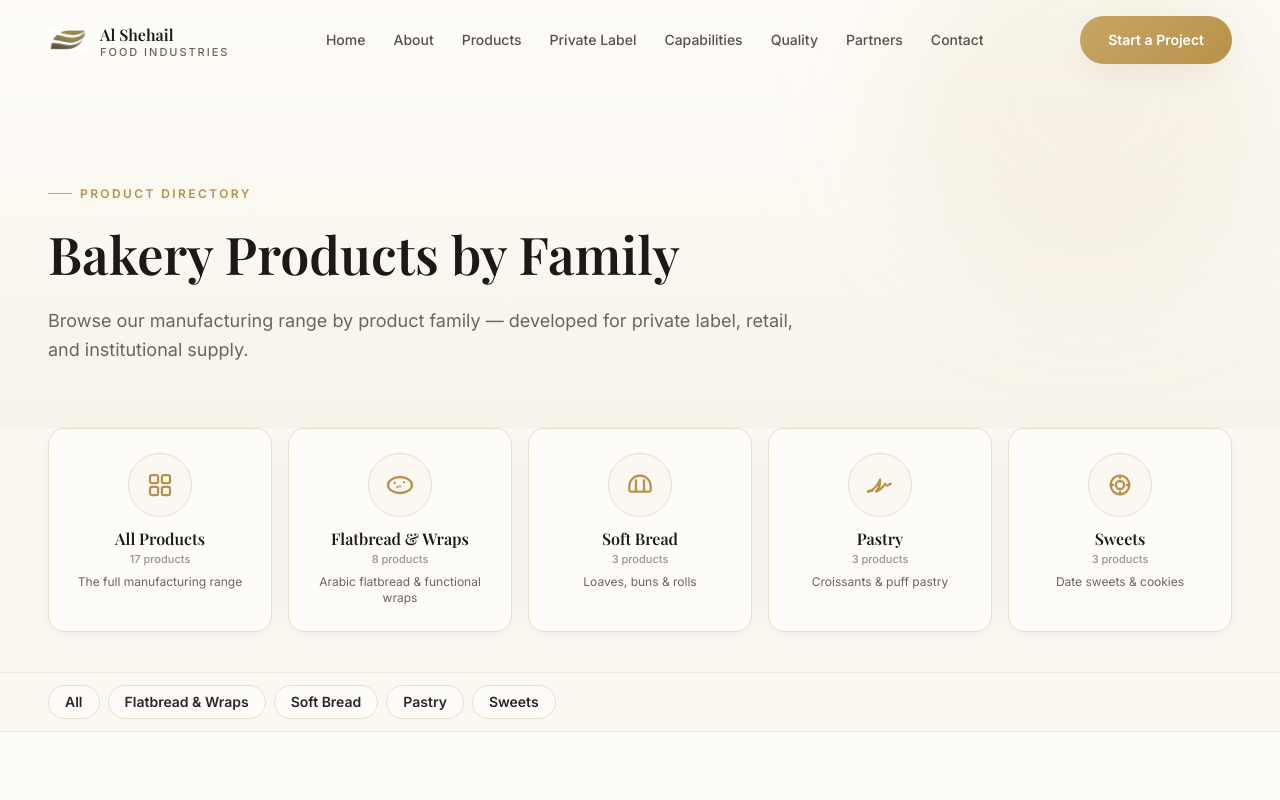
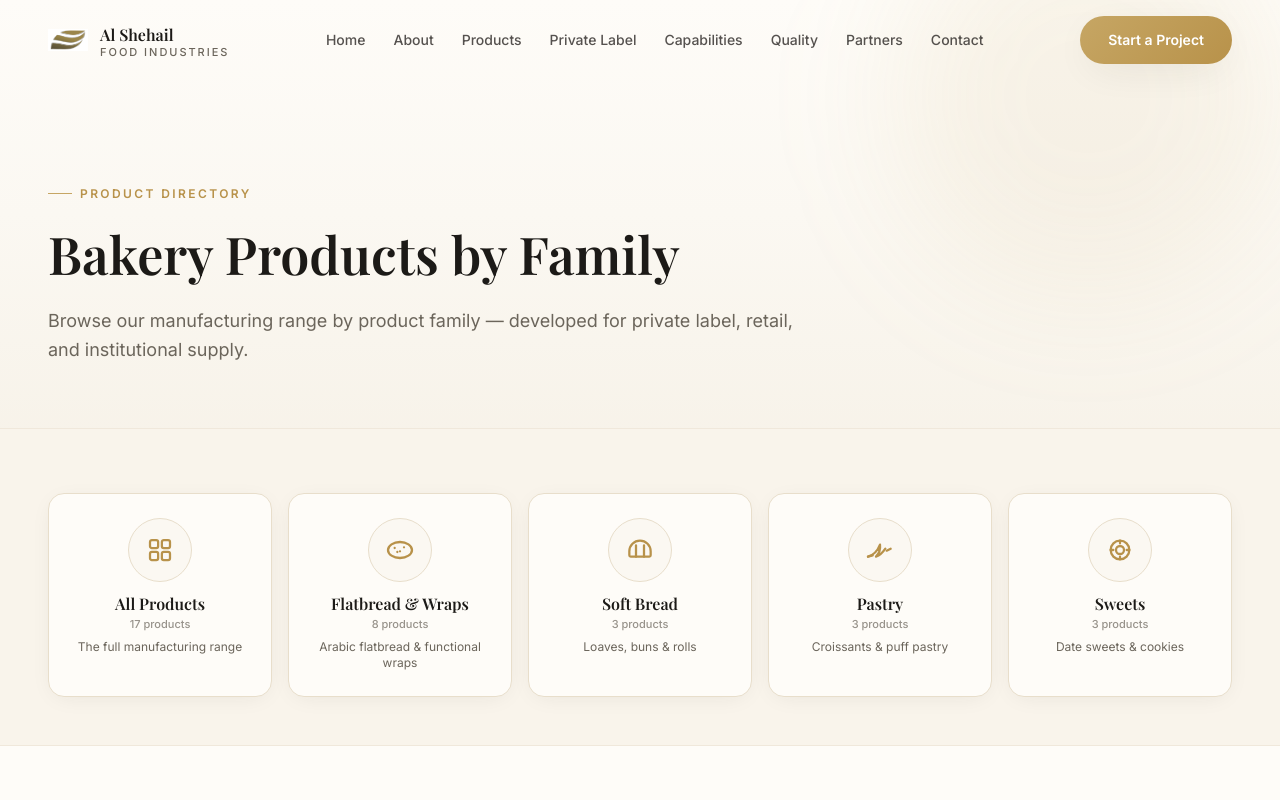
Before and after one commit to Ma7mdYehia/al-shehail-food-industry-landing-page, a Next.js app: page /products in a window 1280 px wide. Shown: the top 800 px of the page. Built offline with nearby package versions, Linux system fonts and the light colour scheme; a web font is replaced by a local one.

Commit message:
Refine products family directory spacing and sticky nav
Co-Authored-By: Claude Opus 4.8 <noreply@anthropic.com>
Claude-Session: https://claude.ai/code/session_01FYCJKz6WipxMBpvd4besZg

```diff
--- a/app/products/page.tsx
+++ b/app/products/page.tsx
@@ -4,6 +4,7 @@ import Header from "@/components/Header";
 import Footer from "@/components/Footer";
 import ProductCard from "@/components/ProductCard";
 import ProductIcon, { type ProductIconType } from "@/components/ProductIcon";
+import ProductFamilyStickyNav from "@/components/products/ProductFamilyStickyNav";
 import { products, productsByCategory } from "@/lib/products";
 
 export const metadata: Metadata = {
@@ -129,8 +130,12 @@ export default function ProductsPage() {
           </div>
         </section>
 
-        {/* 2. Product Family Directory */}
-        <section id="product-families" className="scroll-mt-24 pb-4">
+        {/* 2. Product Family Directory — a distinct soft beige band, set lower
+            with extra breathing room below the hero. */}
+        <section
+          id="product-families"
+          className="scroll-mt-24 border-y border-sand/50 bg-beige/35 pt-12 pb-12 sm:pt-14 lg:pt-16"
+        >
           <div className="container-x">
             <div className="grid grid-cols-2 gap-4 sm:grid-cols-3 lg:grid-cols-5">
               <FamilyCard
@@ -160,31 +165,9 @@ export default function ProductsPage() {
           </div>
         </section>
 
-        {/* Sticky quick-jump nav — sits under the fixed header */}
-        <nav
-          aria-label="Product families"
-          className="sticky top-20 z-40 mt-6 border-y border-sand/60 bg-cream/90 backdrop-blur"
-        >
-          <div className="container-x">
-            <div className="flex gap-2 overflow-x-auto py-3 [-ms-overflow-style:none] [scrollbar-width:none] [&::-webkit-scrollbar]:hidden">
-              <a
-                href="#product-directory"
-                className="flex-none rounded-full border border-sand bg-warmwhite px-4 py-1.5 text-sm font-semibold text-charcoal transition-colors hover:border-champagne hover:text-gold"
-              >
-                All
-              </a>
-              {productsByCategory.map(({ category }) => (
-                <a
-                  key={category.slug}
-                  href={`#${category.slug}`}
-                  className="flex-none whitespace-nowrap rounded-full border border-sand bg-warmwhite px-4 py-1.5 text-sm font-semibold text-charcoal transition-colors hover:border-champagne hover:text-gold"
-                >
-                  {category.name}
-                </a>
-              ))}
-            </div>
-          </div>
-        </nav>
+        {/* Sticky quick-jump nav — hidden while the family cards are visible,
+            then pinned under the header once scrolled past them. */}
+        <ProductFamilyStickyNav />
 
         {/* 3. Grouped product sections */}
         <div id="product-directory" className="scroll-mt-36">
--- /dev/null
+++ b/components/products/ProductFamilyStickyNav.tsx
@@ -0,0 +1,61 @@
+"use client";
+
+import { useEffect, useState } from "react";
+import { productsByCategory } from "@/lib/products";
+
+// Sticky quick-jump nav for the /products directory. It stays hidden while the
+// Product Family Directory cards (#product-families) are visible, then fades in
+// pinned under the header once the user scrolls past them. Uses a single
+// IntersectionObserver (no scroll-event spam) and `fixed` positioning so it
+// reserves no layout space while hidden.
+export default function ProductFamilyStickyNav() {
+  const [visible, setVisible] = useState(false);
+
+  useEffect(() => {
+    const target = document.getElementById("product-families");
+    if (!target) return;
+
+    const observer = new IntersectionObserver(
+      ([entry]) => setVisible(!entry.isIntersecting),
+      // Offset the top by the fixed header height so the nav reveals exactly as
+      // the family cards slide under the header.
+      { rootMargin: "-80px 0px 0px 0px", threshold: 0 }
+    );
+    observer.observe(target);
+    return () => observer.disconnect();
+  }, []);
+
+  const linkClass =
+    "flex-none whitespace-nowrap rounded-full border border-sand bg-warmwhite px-4 py-1.5 text-sm font-semibold text-charcoal transition-colors hover:border-champagne hover:text-gold";
+  const tabIndex = visible ? 0 : -1;
+
+  return (
+    <nav
+      aria-label="Product families"
+      aria-hidden={!visible}
+      className={`fixed inset-x-0 top-20 z-40 border-y border-sand/60 bg-cream/90 backdrop-blur transition-all duration-300 ${
+        visible
+          ? "translate-y-0 opacity-100"
+          : "pointer-events-none -translate-y-2 opacity-0"
+      }`}
+    >
+      <div className="container-x">
+        <div className="flex gap-2 overflow-x-auto py-3 [-ms-overflow-style:none] [scrollbar-width:none] [&::-webkit-scrollbar]:hidden">
+          <a href="#product-directory" className={linkClass} tabIndex={tabIndex}>
+            All
+          </a>
+          {productsByCategory.map(({ category }) => (
+            <a
+              key={category.slug}
+              href={`#${category.slug}`}
+              className={linkClass}
+              tabIndex={tabIndex}
+            >
+              {category.name}
+            </a>
+          ))}
+        </div>
+      </div>
+    </nav>
+  );
+}
```
